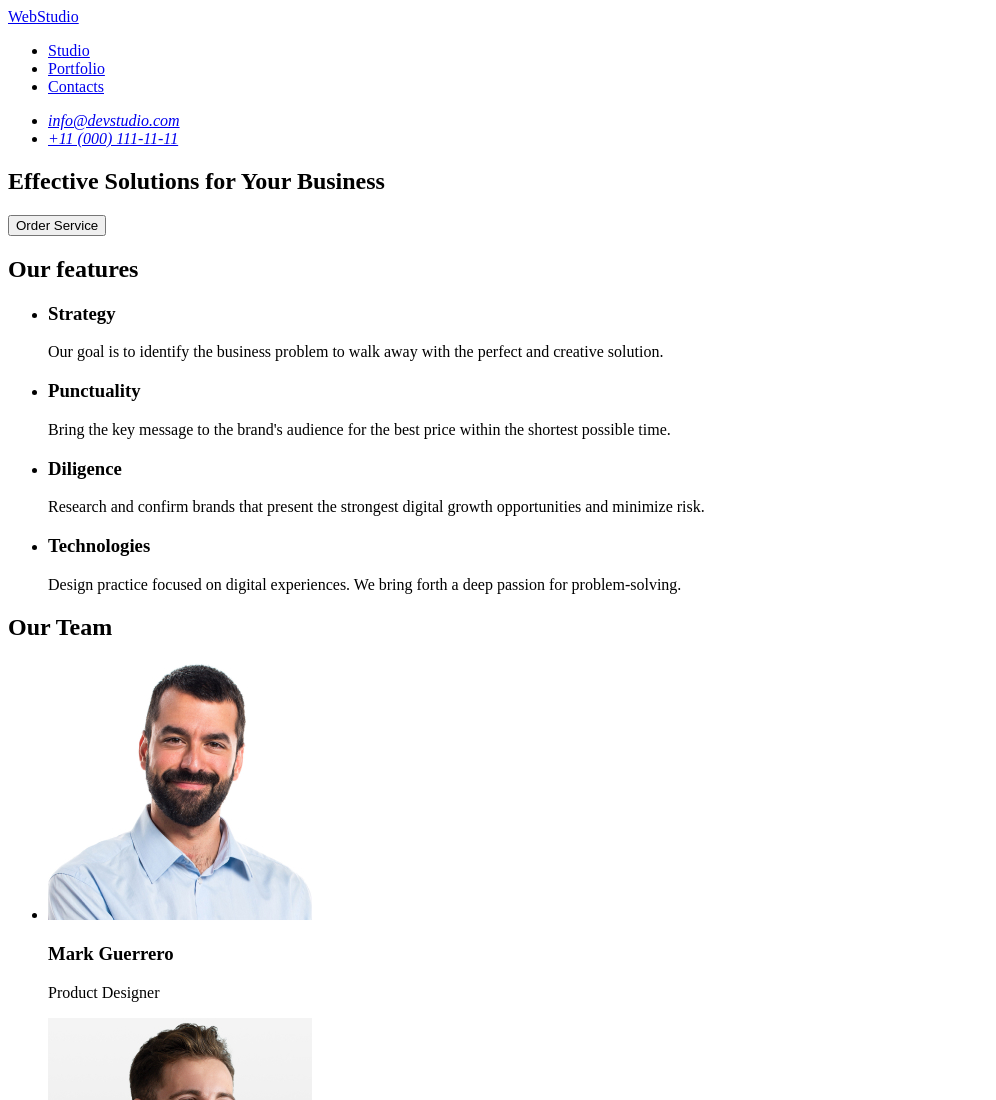
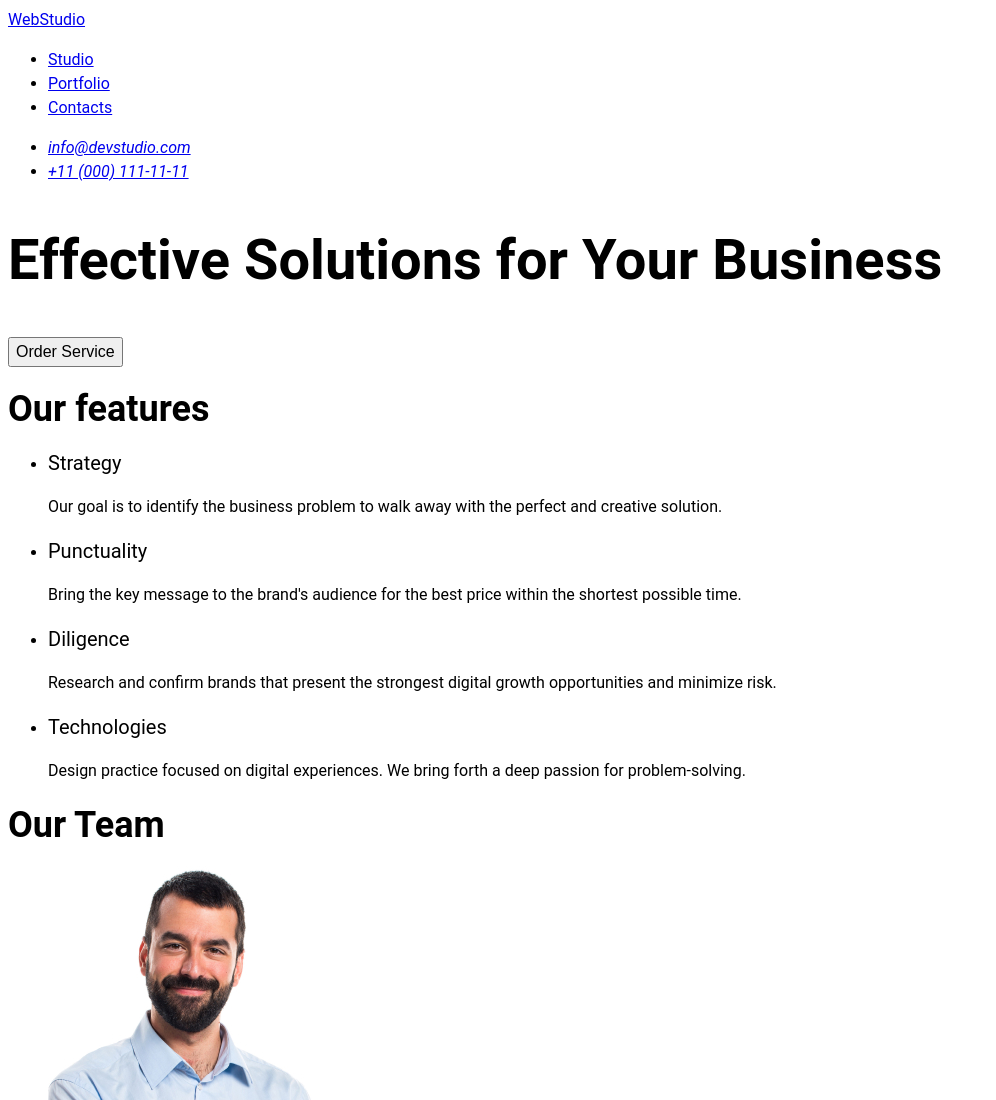
Before and after one commit to Bekir26/goit-markup-hw-01, a plain HTML site: page index.html in a window 1280 px wide. Shown: the top 1100 px of the page, without its empty margins (0-996 px from the left). Drawn offline with Linux system fonts and the light colour scheme.

Commit message:
css homework

```diff
--- /dev/null
+++ b/css/styles.css
@@ -0,0 +1,34 @@
+.body-text {
+    font-family: "Roboto", sans-serif;
+   font-weight: 400;
+    font-size: 16px;
+    line-height: 24px;
+    letter-spacing: 2%;
+}
+.title-one {
+    font-weight: bold;
+    font-size: 56px;
+    letter-spacing: 2%;
+    line-height: 60px;
+}
+.title-two {
+    font-weight: bold;
+    font-size: 36px;
+    letter-spacing: 2%;
+}
+.title-three {
+    font-weight: normal;
+    font-size: 20px;
+    letter-spacing: 2%;
+}
+.button-text {
+    font-weight: normal;
+    font-size: 16px;
+    line-height: 24px;
+    letter-spacing: 4%;
+}
+.nav-text {
+    text-decoration: none;
+    color: black;
+
+}
--- a/index.html
+++ b/index.html
@@ -4,10 +4,11 @@
     <meta charset="UTF-8">
     <meta name="viewport" content="width=device-width, initial-scale=1.0">
     <title>Document</title>
+    <link rel="stylesheet" href="./css/styles.css">
 </head>
-<body>
+<body class="body-text">
     <header>
-        <nav>
+        <nav class="nav-text">
             <a href="./index.html">WebStudio</a>
             <ul>
                 <li><a href="#">Studio</a></li>
@@ -30,20 +31,20 @@
     </header>
     <main>
         <section>
-            <h1>Effective Solutions for Your Business</h1>
-           <button type="button">Order Service</button>
+            <h1 class="title-one">Effective Solutions for Your Business</h1>
+           <button type="button" class="button-text">Order Service</button>
         </section>
        <section>
-        <h2>Our features</h2>
+        <h2 class="title-two">Our features</h2>
         <ul>
-         <li><h3>Strategy</h3><p>Our goal is to identify the business problem to walk away with the perfect and creative solution.</p></li>
-         <li><h3>Punctuality</h3><p>Bring the key message to the brand's audience for the best price within the shortest possible time.</p></li>
-         <li><h3>Diligence</h3><p>Research and confirm brands that present the strongest digital growth opportunities and minimize risk.</p></li>
-         <li><h3>Technologies</h3><p>Design practice focused on digital experiences. We bring forth a deep passion for problem-solving.</p></li>
+         <li><h3 class="title-three">Strategy</h3><p>Our goal is to identify the business problem to walk away with the perfect and creative solution.</p></li>
+         <li><h3 class="title-three">Punctuality</h3><p>Bring the key message to the brand's audience for the best price within the shortest possible time.</p></li>
+         <li><h3 class="title-three">Diligence</h3><p>Research and confirm brands that present the strongest digital growth opportunities and minimize risk.</p></li>
+         <li><h3 class="title-three">Technologies</h3><p>Design practice focused on digital experiences. We bring forth a deep passion for problem-solving.</p></li>
         </ul>
         </section>
        <section>
-        <h2>Our Team</h2>
+        <h2 class="title-two">Our Team</h2>
         <ul>
          <li><img src="./images/team-1.jpg" alt="Mark Guerrero" width="264"><h3>Mark Guerrero</h3><p>Product Designer</p></li>
          <li><img src="./images/team-2.jpg" alt="Tom Ford" width="264"><h3>Tom Ford</h3><p>Frontend Developer</p></li>
```
